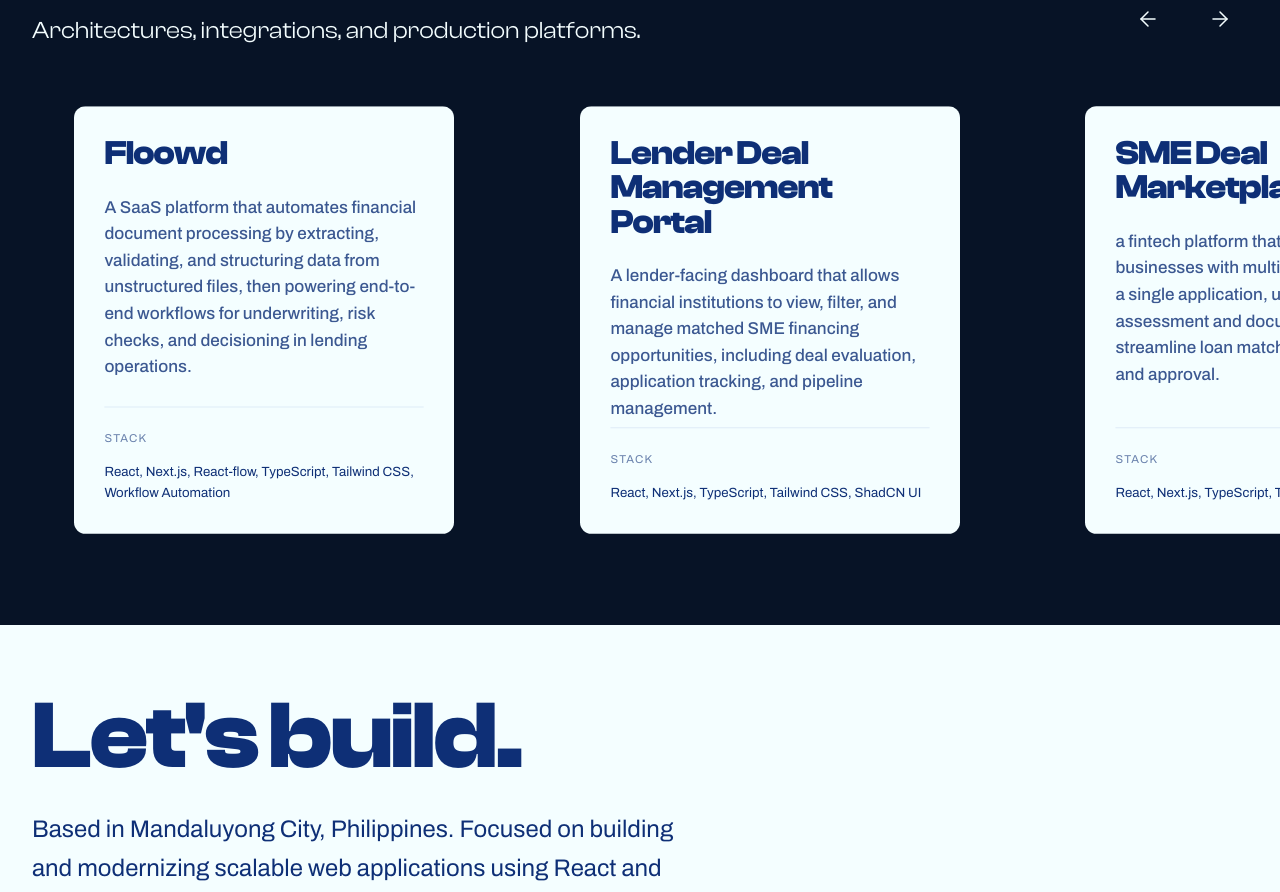
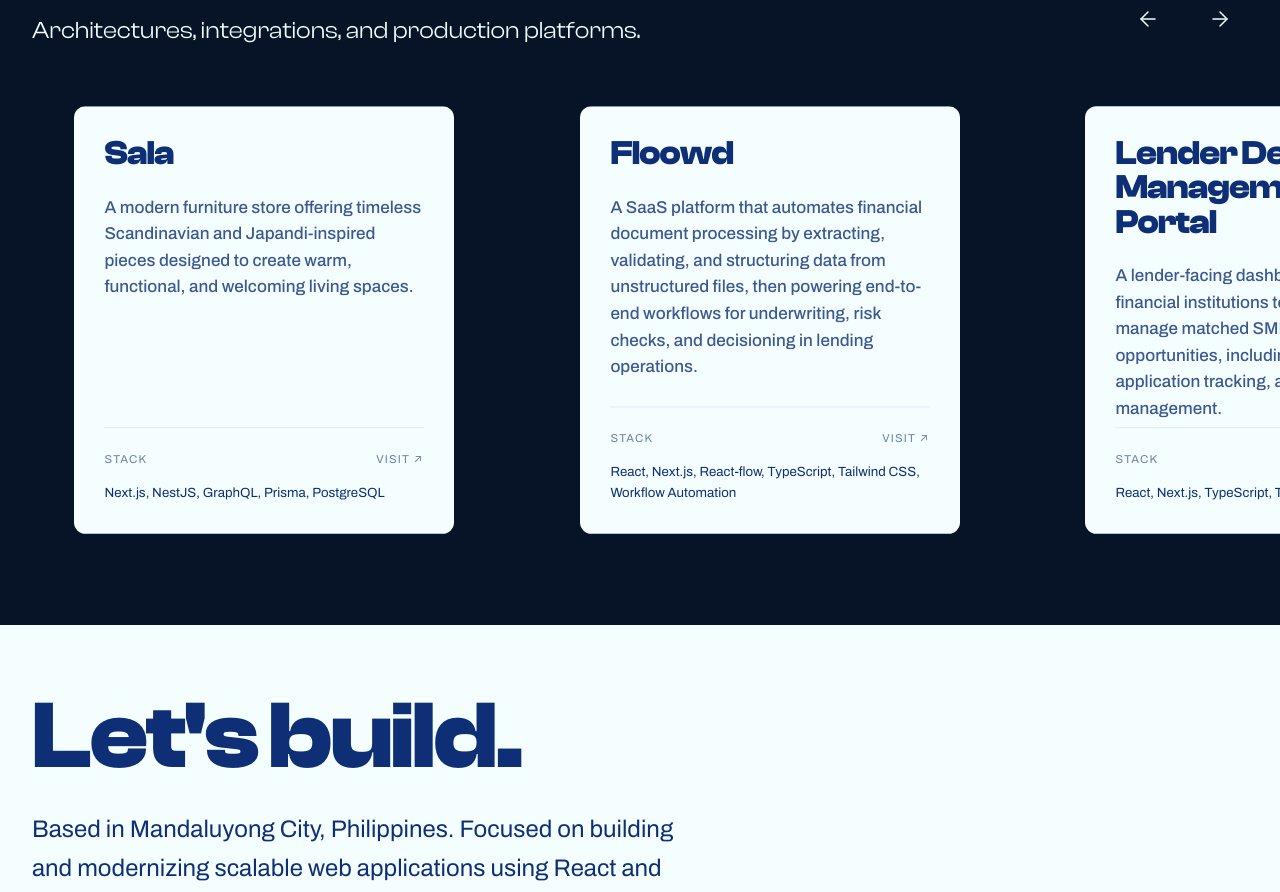
Before and after one commit to cjsupan/cj-portfolio, a React (Vite) app: page / in a window 1280 px wide. Shown: the part 2818-3710 px from the top of the page. Built offline with nearby package versions, Linux system fonts and the light colour scheme.

Commit message:
update projects and projectCard

```diff
--- a/src/components/projectCard.tsx
+++ b/src/components/projectCard.tsx
@@ -10,18 +10,21 @@ interface ProjectCardProps {
 }
 
 export function ProjectCard({ project }: ProjectCardProps) {
-  return (
+  const hasLink = !!project.link;
+
+  const content = (
     <div
-      className="w-full max-w-[400px] h-[450px] flex flex-col justify-between p-8
+      className={`w-full max-w-[400px] h-[450px] flex flex-col justify-between p-8
                  bg-background-light text-primary-light
                  hover:bg-primary-light hover:text-primary-dark
                  dark:bg-background-dark dark:text-primary-dark
                  dark:hover:bg-accent-light dark:hover:text-primary-light
-                 transition-all duration-500 cursor-pointer group rounded-xl
-                  scale-95 hover:scale-100 transform-gpu
-                 "
+                 transition-all duration-500 group rounded-xl
+                 scale-95 hover:scale-100 transform-gpu
+                 ${hasLink ? "cursor-pointer" : "cursor-default"}
+                `}
     >
-      {/* Top: Massive Title & Description */}
+      {/* Top: Title & Description */}
       <div className="flex flex-col gap-6">
         <h3 className="text-2xl sm:text-4xl font-heading font-bold leading-none tracking-tight">
           {project.title}
@@ -31,16 +34,36 @@ export function ProjectCard({ project }: ProjectCardProps) {
         </p>
       </div>
 
-      {/* Bottom: Stark Tech Typography (No Pills) */}
+      {/* Bottom: Stack + Link status */}
       <div className="flex flex-col gap-4 border-t border-secondary-dark/30 pt-6 group-hover:border-background-default/30 transition-colors duration-500">
-        <span className="text-xs font-body uppercase tracking-widest opacity-60">
-          Stack
-        </span>
+        <div className="flex items-center justify-between">
+          <span className="text-xs font-body uppercase tracking-widest opacity-60">
+            Stack
+          </span>
+          {hasLink ? (
+            <span className="text-xs font-body uppercase tracking-widest opacity-60 group-hover:opacity-100 transition-opacity duration-500">
+              Visit ↗
+            </span>
+          ) : (
+            <span className="text-xs font-body uppercase tracking-widest opacity-40">
+              Internal
+            </span>
+          )}
+        </div>
         <p className="text-sm font-body leading-relaxed">
-          {/* Join the array into a clean, comma-separated string */}
           {project.tech.join(", ")}
         </p>
       </div>
     </div>
   );
+
+  if (hasLink) {
+    return (
+      <a href={project.link} target="_blank" rel="noopener noreferrer">
+        {content}
+      </a>
+    );
+  }
+
+  return content;
 }
--- a/src/constants/projects.ts
+++ b/src/constants/projects.ts
@@ -1,6 +1,14 @@
 import type { Projects } from "../types/project";
 
 export const projects: Projects[] = [
+  {
+    title: "Sala",
+    description:
+      "A modern furniture store offering timeless Scandinavian and Japandi-inspired pieces designed to create warm, functional, and welcoming living spaces.",
+    link: "https://sala-eta.vercel.app/",
+    tech: ["Next.js", "NestJS", "GraphQL", "Prisma", "PostgreSQL"],
+    id: "sala",
+  },
   {
     title: "Floowd",
     description:
@@ -21,7 +29,7 @@ export const projects: Projects[] = [
     description:
       "A lender-facing dashboard that allows financial institutions to view, filter, and manage matched SME financing opportunities, including deal evaluation, application tracking, and pipeline management.",
     link: "https://dashboard.kredithero.com/login",
-    tech: ["React", "Next.js", "TypeScript", "Tailwind CSS", "ShadCN UI"],
+    tech: ["React", "Next.js", "TypeScript", "Tailwind CSS", "ShadCN"],
     id: "lender-deal-portal",
   },
   {
@@ -29,7 +37,7 @@ export const projects: Projects[] = [
     description:
       "a fintech platform that connects businesses with multiple lenders through a single application, using AI-driven assessment and document processing to streamline loan matching, comparison, and approval.",
     link: "https://kredithero.com/",
-    tech: ["React", "Next.js", "TypeScript", "Tailwind CSS", "ShadCN UI"],
+    tech: ["React", "Next.js", "TypeScript", "Tailwind CSS", "ShadCN"],
     id: "sme-deal-marketplace",
   },
   {
@@ -84,7 +92,7 @@ export const projects: Projects[] = [
     description:
       "A website for the ASIA CEO AWARDS, showcasing the nominees, winners, and event details. It includes a nomination form and a voting system.",
     link: "https://www.asia-ceo-awards.org/",
-    tech: ["React", "Next.js", "Redux", "Ant Design"],
+    tech: ["Next.js"],
     id: "asia-ceo-awards",
   },
   {
@@ -99,7 +107,7 @@ export const projects: Projects[] = [
     title: "4Gives",
     description:
       "A web application that offers users salary and personal loan, and buy now pay later services. It provides users with a convenient way to manage their finances and make purchases.",
-    link: "",
+    link: "https://4gives.com/",
     tech: ["Next.js", "Zustand", "Tailwind CSS", "Axios"],
     id: "online-food-ordering-system",
   },
```
